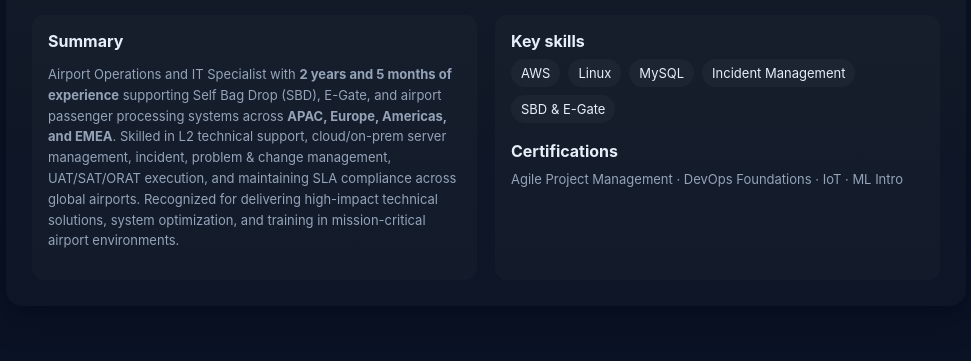
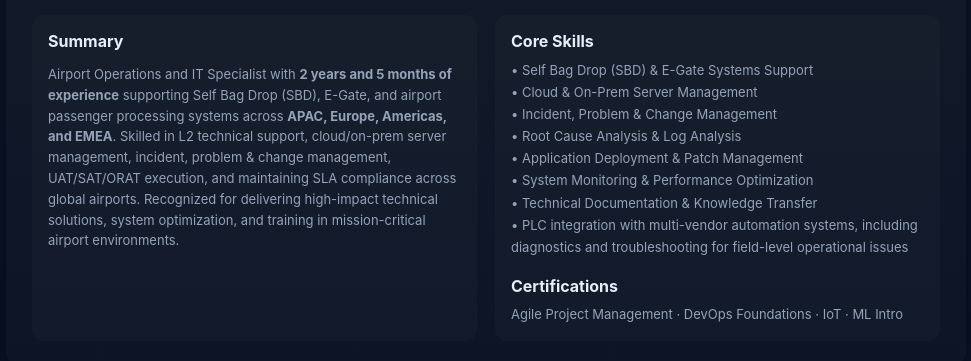
Before and after one commit to adhilahmed/adhil-biodata, a plain HTML site: page index.html in a window 1280 px wide. Shown: the part 203-564 px from the top of the page, without its empty margins (154-1125 px from the left). Drawn offline with Linux system fonts and the light colour scheme.

Commit message:
Update index.html

```diff
--- a/index.html
+++ b/index.html
@@ -10,7 +10,7 @@
   <main class="container">
     <header class="header">
 
-      <!-- Photo: absolute URL to ensure it always loads -->
+      <!-- Photo using absolute URL -->
       <div class="avatar">
         <img
           src="https://adhilahmed.github.io/adhil-biodata/me.jpg"
@@ -46,27 +46,32 @@
       <div class="card">
         <div class="section-title">Summary</div>
 
-        <!-- UPDATED SUMMARY SECTION -->
+        <!-- Summary Updated Previously -->
         <p class="small" style="line-height:1.6">
-          Airport Operations and IT Specialist with <strong>2 years and 5 months of experience</strong> supporting
-          Self Bag Drop (SBD), E-Gate, and airport passenger processing systems across
-          <strong>APAC, Europe, Americas, and EMEA</strong>. Skilled in L2 technical support, cloud/on-prem server
-          management, incident, problem & change management, UAT/SAT/ORAT execution, and
+          Airport Operations and IT Specialist with <strong>2 years and 5 months of experience</strong>
+          supporting Self Bag Drop (SBD), E-Gate, and airport passenger processing systems across
+          <strong>APAC, Europe, Americas, and EMEA</strong>. Skilled in L2 technical support, cloud/on-prem
+          server management, incident, problem & change management, UAT/SAT/ORAT execution, and
           maintaining SLA compliance across global airports. Recognized for delivering high-impact
-          technical solutions, system optimization, and training in mission-critical airport
-          environments.
+          technical solutions, system optimization, and training in mission-critical airport environments.
         </p>
       </div>
 
       <div class="card">
-        <div class="section-title">Key skills</div>
-        <ul class="skills">
-          <li>AWS</li>
-          <li>Linux</li>
-          <li>MySQL</li>
-          <li>Incident Management</li>
-          <li>SBD & E-Gate</li>
-        </ul>
+        <div class="section-title">Core Skills</div>
+
+        <!-- NEW CORE SKILL LIST -->
+        <div class="small" style="line-height:1.7">
+          • Self Bag Drop (SBD) & E-Gate Systems Support <br>
+          • Cloud & On-Prem Server Management <br>
+          • Incident, Problem & Change Management <br>
+          • Root Cause Analysis & Log Analysis <br>
+          • Application Deployment & Patch Management <br>
+          • System Monitoring & Performance Optimization <br>
+          • Technical Documentation & Knowledge Transfer <br>
+          • PLC integration with multi-vendor automation systems, including diagnostics and
+          troubleshooting for field-level operational issues
+        </div>
 
         <div style="margin-top:18px" class="section-title">Certifications</div>
         <div class="small" style="line-height:1.6">
```
